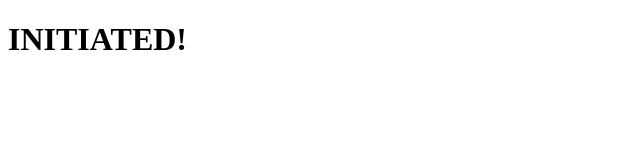
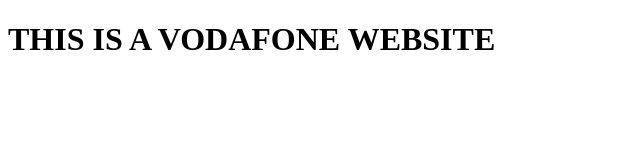
Before and after one commit to jlorca/viewQuote, a plain HTML site: page index.html in a window 1280 px wide. Shown: the whole page, without its empty margins (0-640 px from the left). Drawn offline with Linux system fonts and the light colour scheme.

Commit message:
Update index.html

```diff
--- a/index.html
+++ b/index.html
@@ -8,7 +8,7 @@
   </head>
 
   <body>
-    <h1>INITIATED!</h1>
+    <h1>THIS IS A VODAFONE WEBSITE</h1>
     <div id="container"></div>
     <script>
       const appName = "c:previewExternalQuoteAura";
```
